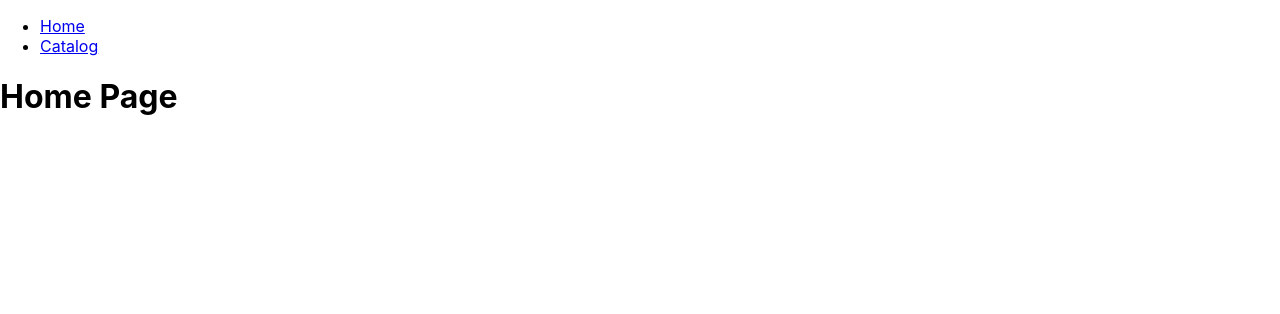
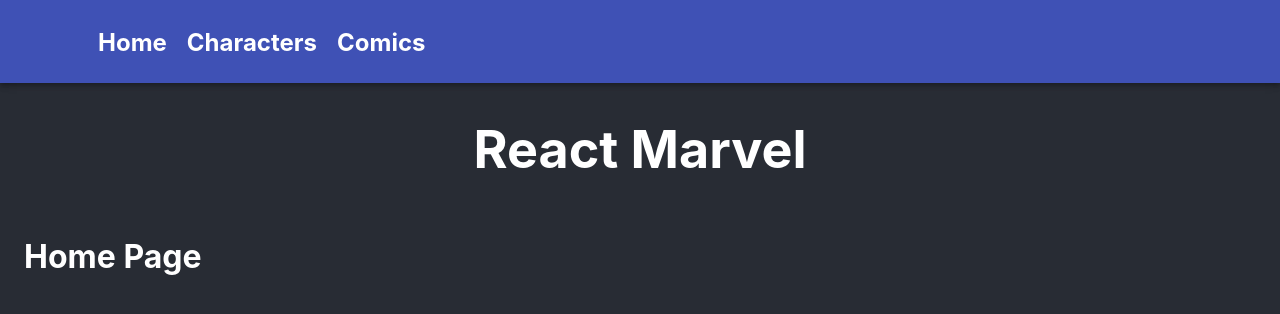
Before and after one commit to IgorNIT/react-marvel, a React (Create React App) app: page / in a window 1280 px wide. Shown: the top 314 px of the page. Built offline with nearby package versions, Linux system fonts and the light colour scheme.

Commit message:
new page comics

```diff
--- a/src/App.css
+++ b/src/App.css
@@ -1,5 +1,7 @@
 .app {
   background-color: #282c34;
+  color: #fff;
+  min-height: 100vh;
 }
 
 .app-container {
@@ -21,8 +23,3 @@
 .App-link {
   color: #09d3ac;
 }
-
-.app-main {
-  background-color: #282c34;
-  min-height: 90vh;
-}
--- a/src/App.js
+++ b/src/App.js
@@ -1,21 +1,33 @@
-import React, { Component } from "react";
+import React from "react";
 import { BrowserRouter as Router, Switch, Route, Link } from "react-router-dom";
 
-import Container from '@material-ui/core/Container';
 
-
-//import HomePage from './components/pages/home/home'
-
-
-import Header from "./components/Header";
-
+import HomePage from './components/pages/home/home'
+import Header from "./components/header/Header";
+import Characters from "./components/pages/catalog/catalog";
+import Comics from "./components/pages/comics/index";
 import './App.css';
+import Container from "@material-ui/core/Container";
 
 export default function App() {
-  return (
-
-    <div className="container">
-      <h1>Home Page</h1>
-    </div>
-  )
+    return (
+        <Router>
+            <div className={'app'}>
+                <Header />
+                <Container maxWidth="lg">
+                    <div>
+                        <Route path="/">
+                            <HomePage />
+                        </Route>
+                        <Route path="/characters">
+                            <Characters />
+                        </Route>
+                        <Route path="/comics">
+                            <Comics />
+                        </Route>
+                    </div>
+                </Container>
+            </div>
+        </Router>
+    )
 }
--- a/src/components/Header.js
+++ b/src/components/header/Header.js
@@ -5,6 +5,7 @@
 import AppBar from '@material-ui/core/AppBar';
 import Toolbar from '@material-ui/core/Toolbar';
 //import logo from './../logo.png';
+import './header-style.css';
 
 class Header extends Component {
   render() {
@@ -14,16 +15,21 @@
           <Toolbar>
             <Container maxWidth="lg">
               <div>
+
               <nav>
-                <ul>
-                  <li>
+                <ul className={'nav-list'}>
+                  <li className={'nav-list__item'}>
                     <Link to="/">Home</Link>
                   </li>
-                  <li>
-                    <Link to="/catalog">Catalog</Link>
+                  <li className={'nav-list__item'}>
+                    <Link to="/characters">Characters</Link>
+                  </li>
+                  <li className={'nav-list__item'}>
+                    <Link to="/comics">Comics</Link>
                   </li>
                 </ul>
               </nav>
+
               </div>
             </Container>
           </Toolbar>
--- /dev/null
+++ b/src/components/header/header-style.css
@@ -0,0 +1,17 @@
+
+.nav-list {
+    list-style: none;
+    display: flex;
+}
+
+.nav-list__item {
+    margin:  0 10px;
+}
+
+.nav-list__item  a {
+    color: #fff;
+    font-size: 24px;
+    display: inline-block;
+    text-decoration: none;
+    font-weight: 700;
+}
--- a/src/components/pages/catalog/catalog.js
+++ b/src/components/pages/catalog/catalog.js
@@ -5,23 +5,23 @@
 import GridList from '@material-ui/core/GridList';
 import GridListTile from '@material-ui/core/GridListTile';
 import GridListTileBar from '@material-ui/core/GridListTileBar';
-import { Divider } from '@material-ui/core';
 import Loading from "../../Loading";
 
-class Catalog extends Component {
 
-
+class Characters extends Component {
 
     constructor(props) {
       super(props);
-      this.data = marvelApi.getCharacters();
+      this.marvelApi = marvelApi.GenerateApiData();
+      this.requestUrl = `${this.marvelApi.baseUrl}characters${this.marvelApi.apiKey}`;
       this.state = {
           posts: []
         };
+      console.log(this.requestUrl);
     }
+
     componentDidMount() {
-
-      axios.get( this.data)
+      axios.get(this.requestUrl)
         .then(res =>{
           const posts = res.data.data.results;
           console.log(posts);
@@ -53,4 +53,4 @@
     }
 }
 
-export default Catalog;
+export default Characters;
--- /dev/null
+++ b/src/components/pages/comics/index.js
@@ -0,0 +1,56 @@
+import React, { Component } from "react";
+import axios from 'axios';
+import  marvelApi from '../../../config/marvelApi'
+
+import GridList from '@material-ui/core/GridList';
+import GridListTile from '@material-ui/core/GridListTile';
+import GridListTileBar from '@material-ui/core/GridListTileBar';
+import Loading from "../../Loading";
+
+
+class Comics extends Component {
+
+    constructor(props) {
+        super(props);
+        this.marvelApi = marvelApi.GenerateApiData();
+        this.requestUrl = `${this.marvelApi.baseUrl}comics${this.marvelApi.apiKey}`;
+        this.state = {
+            posts: []
+        };
+        console.log(this.requestUrl);
+    }
+
+    componentDidMount() {
+        axios.get(this.requestUrl)
+            .then(res =>{
+                const posts = res.data.data.results;
+                console.log(posts);
+                this.setState({posts});
+            })
+
+            .catch(function (error) {
+                console.log(error);
+            })
+    }
+
+    render() {
+        return (
+            <div>
+                {this.state.posts.length === 0 && <Loading />}
+                <GridList cellHeight={180} cols={4} spacing={30} >
+                    {this.state.posts.map(post => (
+                        <GridListTile key={post.thumbnail}>
+                            <img src={post.thumbnail.path + '.' + post.thumbnail.extension} alt={post.title} />
+                            <GridListTileBar
+                                title={post.title}
+                                subtitle={<span>Price: {post.prices[0].price}$</span>}
+                            />
+                        </GridListTile>
+                    ))}
+                </GridList>
+            </div>
+        );
+    }
+}
+
+export default Comics;
--- a/src/config/marvelApi.js
+++ b/src/config/marvelApi.js
@@ -1,24 +1,24 @@
 import CryptoJS from 'crypto-js'
 import moment from 'moment'
 
-class MarvelAPI {
+class MarvelApi {
 
-    static getCharacters() {
+    static GenerateApiData() {
+        const config = {
+            baseUrl   : 'https://gateway.marvel.com/v1/public/',
+            publicKey : 'a95ee78b694617f7b462f0cc1e922b98',
+            privateKey: 'c38948bb262f5a6615781b02b6b57fa3fb0e7139'
+        };
 
-        const config = {
-            publicKey: 'a95ee78b694617f7b462f0cc1e922b98',
-            privateKey: 'c38948bb262f5a6615781b02b6b57fa3fb0e7139',
-            baseUrl: `${window.location.protocol || 'https'}//gateway.marvel.com`
-        }
-
-        const URI = '/v1/public/characters';
         const timeStamp = moment().unix();
         const hash = CryptoJS.MD5(timeStamp + config.privateKey + config.publicKey).toString(CryptoJS.enc.Hex);
 
-        let params = `?apikey=${config.publicKey}&ts=${timeStamp}&hash=${hash}`;
+        return {
+            baseUrl : config.baseUrl,
+            apiKey  : `?apikey=${config.publicKey}&ts=${timeStamp}&hash=${hash}`
+        };
 
-        return `${config.baseUrl}${URI}${params}`;
     }
 }
 
-export default MarvelAPI;
+export default MarvelApi;
--- a/src/index.js
+++ b/src/index.js
@@ -1,41 +1,10 @@
 import React from 'react';
 import ReactDOM from 'react-dom'
-//import { BrowserRouter } from 'react-router-dom'
-import { Route, Link, BrowserRouter as Router, Switch } from 'react-router-dom'
-
 import './index.css'
 import App from './App'
-import Catalog from './components/pages/catalog/catalog'
-
 import * as serviceWorker from './serviceWorker'
 
-
-
-const routing = (
-    <Router>
-          <div>
-              <nav>
-                <ul>
-                  <li>
-                    <Link to="/">Home</Link>
-                  </li>
-                  <li>
-                    <Link to="/catalog">Catalog</Link>
-                  </li>
-                </ul>
-              </nav>
-              </div>
-    <Switch>
-      <div>
-        <Route path="/" component={App} />
-        <Route path="/catalog" component={Catalog} />
-      </div>
-      </Switch>
-      </Router>
-  )
-
-  ReactDOM.render(routing, document.getElementById('root'))
-
+ReactDOM.render(<App />, document.getElementById('root'));
 
 // If you want your app to work offline and load faster, you can change
 // unregister() to register() below. Note this comes with some pitfalls.
```
Also changed, not shown: src/config/config.js (added), 1 other file (tests, documents, lock files or other folders).
